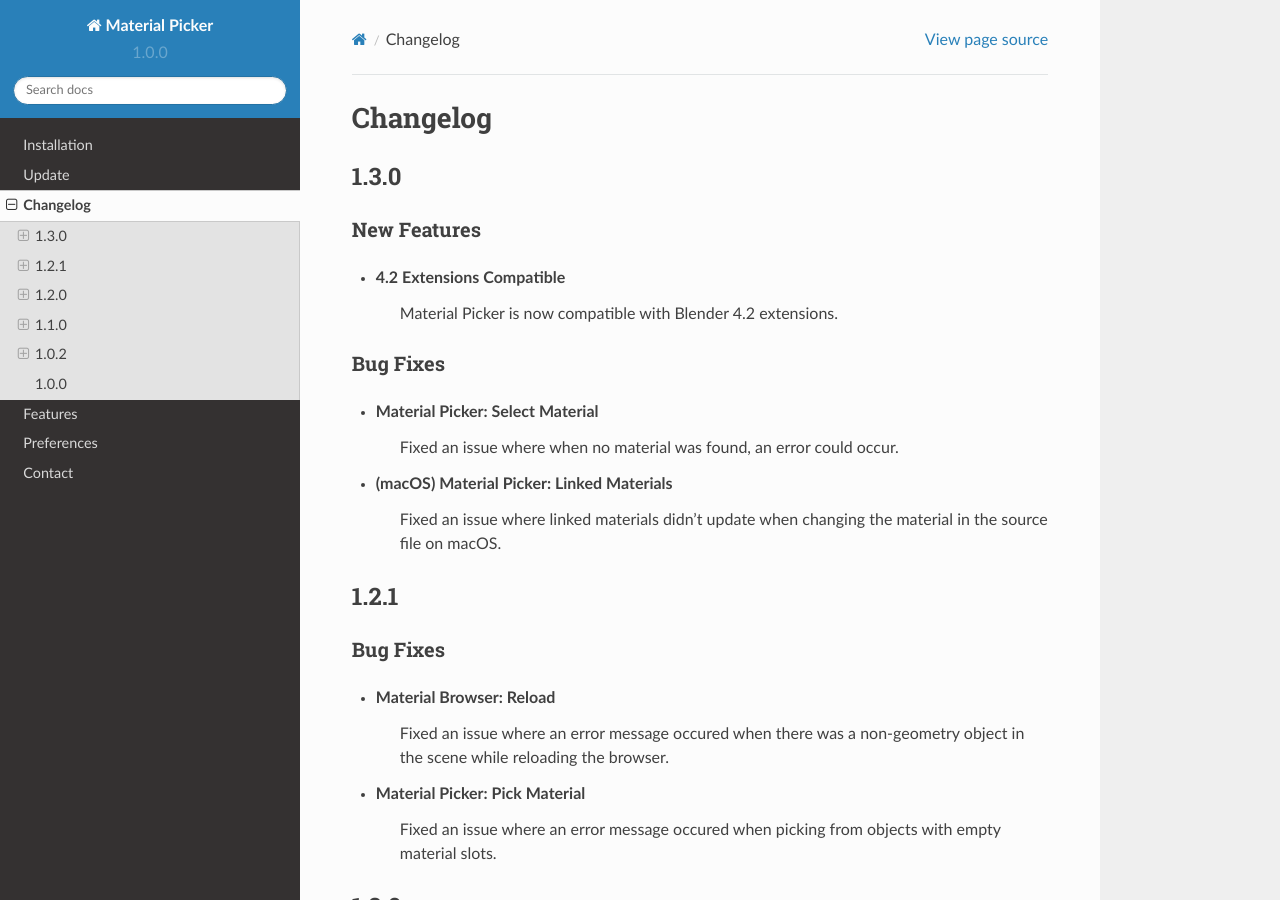
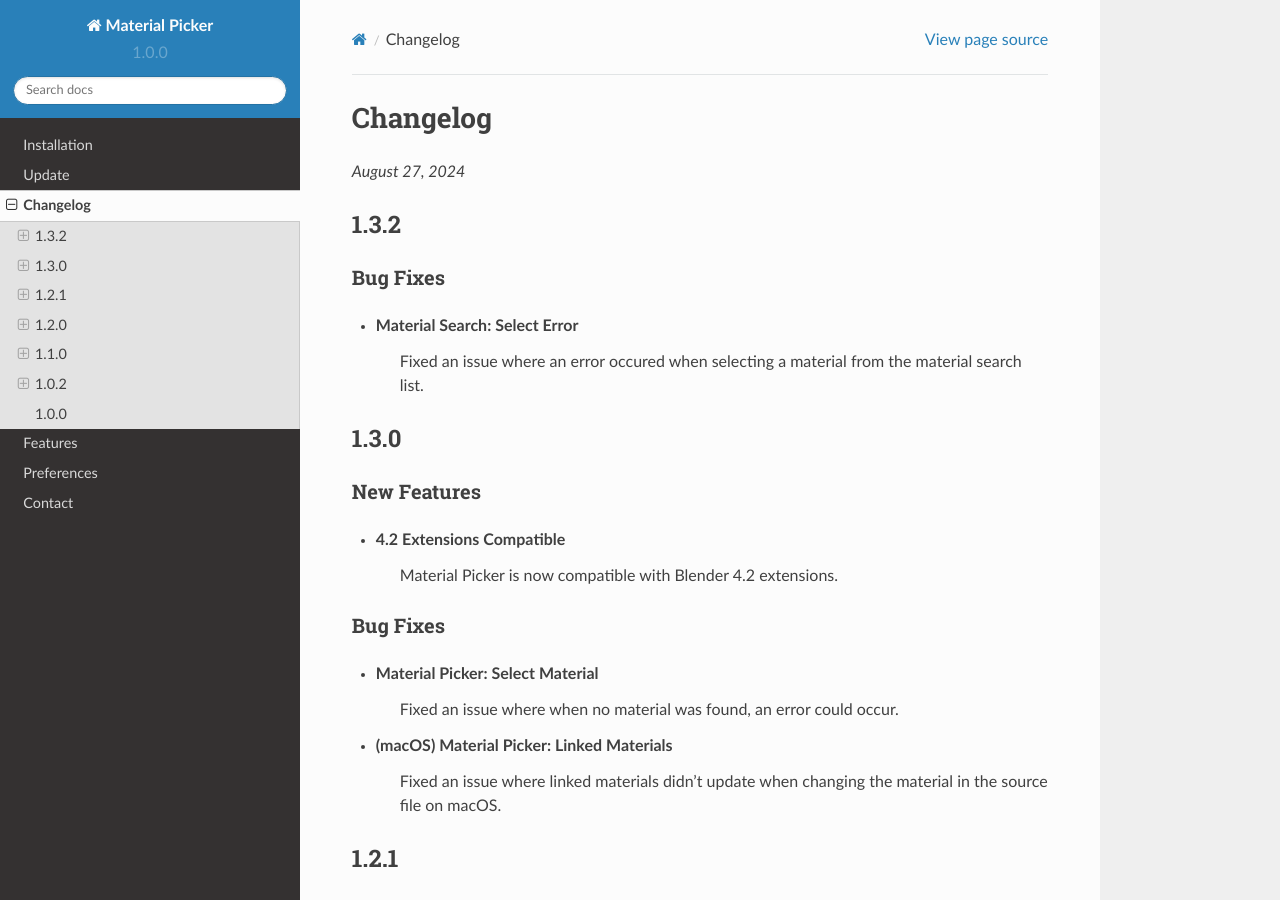
Before and after one commit to rubenmesserschmidt/Material-Picker_docs, a Sphinx documentation site: the page built from docs/source/changelog.rst, in a window 1280 px wide and 900 px high. Built offline with Sphinx 7.4.7 and the Read the Docs theme 2.0.0, drawn with Linux system fonts in a browser that asks for light colours.

Commit message:
update 1.3.2

```diff
--- a/docs/source/changelog.rst
+++ b/docs/source/changelog.rst
@@ -1,6 +1,19 @@
 #########
 Changelog
 #########
+
+*August 27, 2024*
+
+*****
+1.3.2
+*****
+
+Bug Fixes
+=========
+
+* **Material Search: Select Error**
+   Fixed an issue where an error occured when selecting a material from the material search list.
+
 
 *****
 1.3.0
```
Also changed, not shown: 1 other file.
